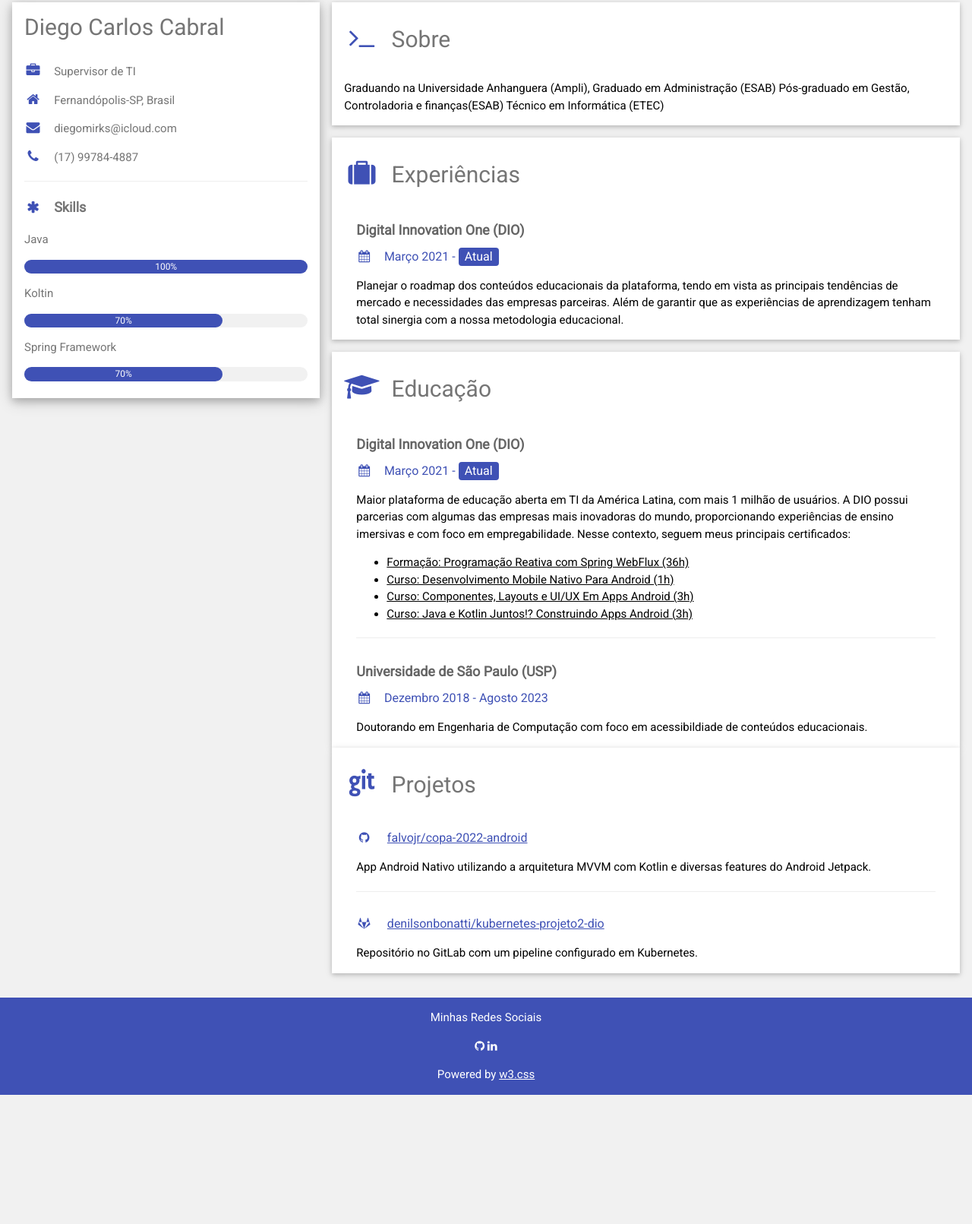
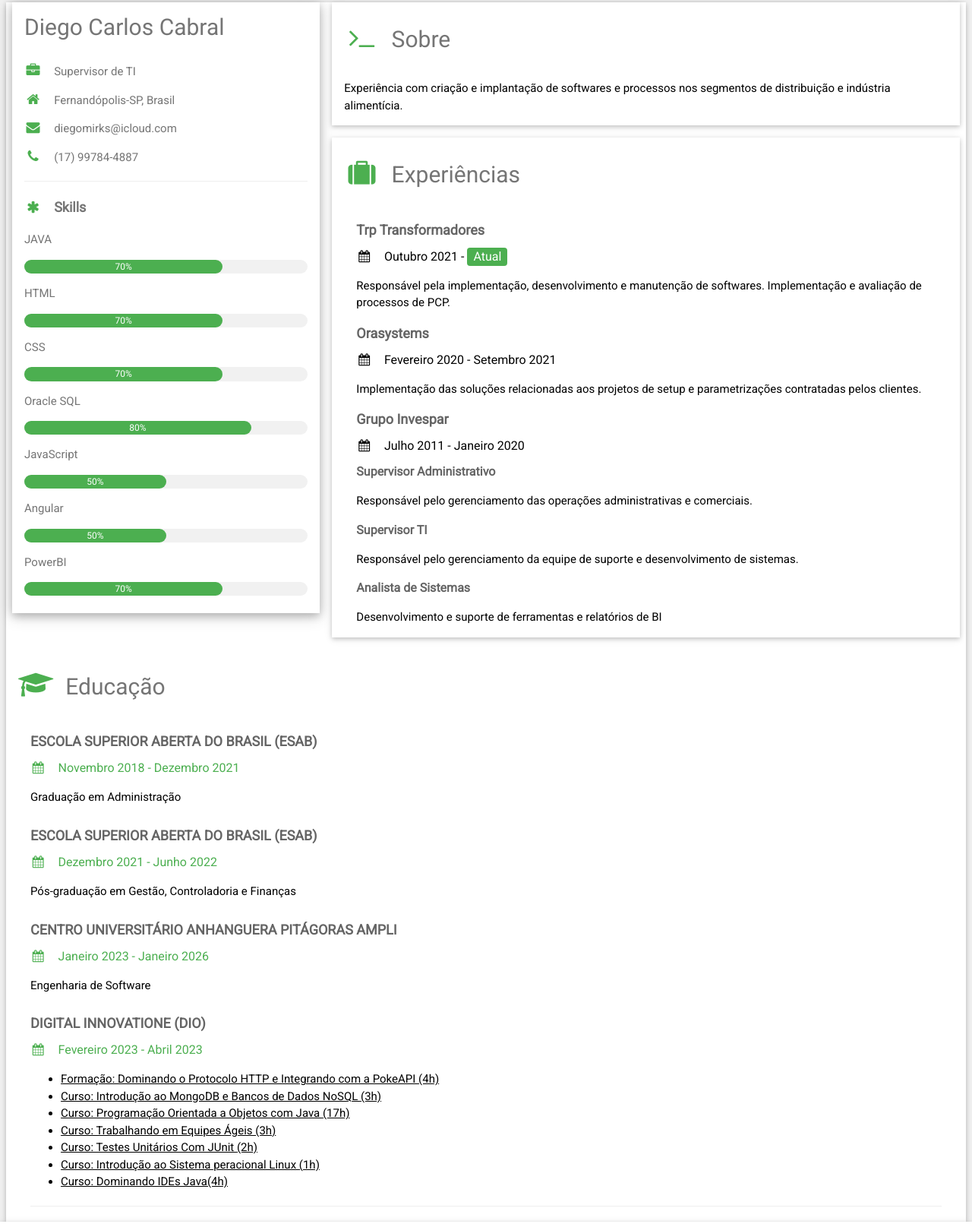
Before and after one commit to D2Cabral/Cv, a plain HTML site: page index.html in a window 1280 px wide. Shown: the part 13-1624 px from the top of the page at 76% size. Before the commit the page ends 1454 px from the top, so only its background shows below. Drawn offline with nearby package versions, Linux system fonts and the light colour scheme.

Commit message:
Atualização

```diff
--- a/index.html
+++ b/index.html
@@ -12,9 +12,18 @@
   <link rel="stylesheet" href="https://www.w3schools.com/w3css/4/w3.css">
   <link rel='stylesheet' href='https://fonts.googleapis.com/css?family=Roboto'>
   <link rel="stylesheet" href="https://cdnjs.cloudflare.com/ajax/libs/font-awesome/4.7.0/css/font-awesome.min.css">
-
   <style>
-      html,body,h1,h2,h3,h4,h5,h6 {font-family: "Roboto", sans-serif}
+    html,
+    body,
+    h1,
+    h2,
+    h3,
+    h4,
+    h5,
+    h6,
+    h7 {
+      font-family: "Roboto", sans-serif
+    }
   </style>
 
 </head>
@@ -36,26 +45,42 @@
             <h2>Diego Carlos Cabral</h2>
           </div>
           <div class="w3-container">
-              <p><i class="fa fa-briefcase fa-fw w3-margin-right w3-large w3-text-indigo"></i>Supervisor de TI</p>
-              <p><i class="fa fa-home fa-fw w3-margin-right w3-large w3-text-indigo"></i>Fernandópolis-SP, Brasil</p>
-              <p><i class="fa fa-envelope fa-fw w3-margin-right w3-large w3-text-indigo"></i>diegomirks@icloud.com</p>
-              <p><i class="fa fa-phone fa-fw w3-margin-right w3-large w3-text-indigo"></i>(17) 99784-4887</p>
+            <p><i class="fa fa-briefcase fa-fw w3-margin-right w3-large w3-text-green"></i>Supervisor de TI</p>
+            <p><i class="fa fa-home fa-fw w3-margin-right w3-large w3-text-green"></i>Fernandópolis-SP, Brasil</p>
+            <p><i class="fa fa-envelope fa-fw w3-margin-right w3-large w3-text-green"></i>diegomirks@icloud.com</p>
+            <p><i class="fa fa-phone fa-fw w3-margin-right w3-large w3-text-green"></i>(17) 99784-4887</p>
             <hr>
 
             <p class="w3-large">
-                <b><i class="fa fa-asterisk fa-fw w3-margin-right w3-text-indigo"></i>Skills</b>
+              <b><i class="fa fa-asterisk fa-fw w3-margin-right w3-text-green"></i>Skills</b>
             </p>
-              <p>Java</p>
+            <p>JAVA</p>
             <div class="w3-light-grey w3-round-xlarge w3-small">
-                <div class="w3-container w3-center w3-round-xlarge w3-indigo" style="width:100%">100%</div>
+              <div class="w3-container w3-center w3-round-xlarge w3-green" style="width:70%">70%</div>
             </div>
-              <p>Koltin</p>
+            <p>HTML </p>
             <div class="w3-light-grey w3-round-xlarge w3-small">
-                <div class="w3-container w3-center w3-round-xlarge w3-indigo" style="width:70%">70%</div>
+              <div class="w3-container w3-center w3-round-xlarge w3-green" style="width:70%">70%</div>
             </div>
-              <p>Spring Framework</p>
+            <p>CSS</p>
             <div class="w3-light-grey w3-round-xlarge w3-small">
-                <div class="w3-container w3-center w3-round-xlarge w3-indigo" style="width:70%">70%</div>
+              <div class="w3-container w3-center w3-round-xlarge w3-green" style="width:70%">70%</div>
+            </div>
+            <p>Oracle SQL</p>
+            <div class="w3-light-grey w3-round-xlarge w3-small">
+              <div class="w3-container w3-center w3-round-xlarge w3-green" style="width:80%">80%</div>
+            </div>
+            <p>JavaScript</p>
+            <div class="w3-light-grey w3-round-xlarge w3-small">
+              <div class="w3-container w3-center w3-round-xlarge w3-green" style="width:50%">50%</div>
+            </div>
+            <p>Angular</p>
+            <div class="w3-light-grey w3-round-xlarge w3-small">
+              <div class="w3-container w3-center w3-round-xlarge w3-green" style="width:50%">50%</div>
+            </div>
+            <p>PowerBI</p>
+            <div class="w3-light-grey w3-round-xlarge w3-small">
+              <div class="w3-container w3-center w3-round-xlarge w3-green" style="width:70%">70%</div>
             </div>
             <br>
           </div>
@@ -68,71 +93,102 @@
       <div class="w3-twothird">
 
         <div class="w3-container w3-card w3-white w3-margin-bottom">
-            <h2 class="w3-text-grey w3-padding-16"><i class="fa fa-terminal fa-fw w3-margin-right w3-xxlarge w3-text-indigo"></i>Sobre</h2>
-            <p> Graduando na Universidade Anhanguera (Ampli),
-                Graduado em Administração (ESAB)
-                Pós-graduado em Gestão, Controladoria e finanças(ESAB)
-                Técnico em Informática (ETEC)
+          <h2 class="w3-text-grey w3-padding-16"><i
+              class="fa fa-terminal fa-fw w3-margin-right w3-xxlarge w3-text-green"></i>Sobre</h2>
+          <p>
+            Experiência com criação e implantação de softwares e processos nos segmentos de distribuição e indústria alimentícia.
 
           </p>
         </div>
 
         <div class="w3-container w3-card w3-white w3-margin-bottom">
           <h2 class="w3-text-grey w3-padding-16">
-              <i class="fa fa-suitcase fa-fw w3-margin-right w3-xxlarge w3-text-indigo"></i>Experiências
+            <i class="fa fa-suitcase fa-fw w3-margin-right w3-xxlarge w3-text-green"></i>Experiências
           </h2>
           <div class="w3-container">
-              <h5 class="w3-opacity"><b>Digital Innovation One (DIO)</b></h5>
-              <h6 class="w3-text-indigo"><i class="fa fa-calendar fa-fw w3-margin-right"></i>Março 2021 - <span class="w3-tag w3-indigo w3-round">Atual</span></h6>
-              <p>Planejar o roadmap dos conteúdos educacionais da plataforma, tendo em vista as principais tendências de mercado e necessidades das empresas parceiras. Além de garantir que as experiências de aprendizagem tenham total sinergia com a nossa metodologia educacional.</p>
+            <h5 class="w3-opacity"><b>Trp Transformadores</b></h5>
+            <h6 class="w3-text-black"><i class="fa fa-calendar fa-fw w3-margin-right"></i>Outubro 2021 - <span
+                class="w3-tag w3-green w3-round">Atual</span></h6>
+            <p>Responsável pela implementação, desenvolvimento e manutenção de softwares.
+              Implementação e avaliação de processos de PCP.</p>
+
+            <h5 class="w3-opacity"><b>Orasystems</b></h5>
+            <h6 class="w3-text-black"><i class="fa fa-calendar fa-fw w3-margin-right"></i>Fevereiro 2020 - <span
+                class="w3-text-black">Setembro 2021</span></h6>
+            <p>Implementação das soluções relacionadas aos projetos de setup e parametrizações contratadas pelos
+              clientes.</p>
+
+            <h5 class="w3-opacity"><b>Grupo Invespar</b></h5>
+            <h6 class="w3-text-black"><i class="fa fa-calendar fa-fw w3-margin-right"></i>Julho 2011 - <span
+                class="w3-text-black">Janeiro 2020</span></h6>
+            <h6 class="w3-opacity"><b> Supervisor Administrativo </b></h6>
+            <p>Responsável pelo gerenciamento das operações administrativas e comerciais.</p>
+            <h6 class="w3-opacity"><b> Supervisor TI </b></h6>
+            <p>Responsável pelo gerenciamento da equipe de suporte e desenvolvimento de sistemas.</p>
+            <h6 class="w3-opacity"><b> Analista de Sistemas </b></h6>
+            <P>Desenvolvimento e suporte de ferramentas e relatórios de BI</P>
+
+          </div>
         </div>
       </div>
 
       <div class="w3-container w3-card w3-white">
         <h2 class="w3-text-grey w3-padding-16">
-              <i class="fa fa-graduation-cap fa-fw w3-margin-right w3-xxlarge w3-text-indigo"></i>Educação
+          <i class="fa fa-graduation-cap fa-fw w3-margin-right w3-xxlarge w3-text-green"></i>Educação
         </h2>
+
         <div class="w3-container">
-              <h5 class="w3-opacity"><b>Digital Innovation One (DIO)</b></h5>
-              <h6 class="w3-text-indigo"><i class="fa fa-calendar fa-fw w3-margin-right"></i>Março 2021 - <span class="w3-tag w3-indigo w3-round">Atual</span></h6>
-              <p>
-                Maior plataforma de educação aberta em TI da América Latina, com mais 1 milhão de usuários.
-                A DIO possui parcerias com algumas das empresas mais inovadoras do mundo, proporcionando experiências
-                de ensino imersivas e com foco em empregabilidade. Nesse contexto, seguem meus principais certificados:
-              </p>
+          <h5 class="w3-opacity"><b>ESCOLA SUPERIOR ABERTA DO BRASIL (ESAB)</b></h5>
+          <h6 class="w3-text-green"><i class="fa fa-calendar fa-fw w3-margin-right"></i>Novembro 2018 - Dezembro 2021
+          </h6>
+          <p> Graduação em Administração</p>
+        </div>
+        <div class="w3-container">
+          <h5 class="w3-opacity"><b>ESCOLA SUPERIOR ABERTA DO BRASIL (ESAB)</b></h5>
+          <h6 class="w3-text-green"><i class="fa fa-calendar fa-fw w3-margin-right"></i>Dezembro 2021 - Junho 2022
+          </h6>
+          <p>Pós-graduação em Gestão, Controladoria e Finanças</p>
+        </div>
+        <div class="w3-container">
+          <h5 class="w3-opacity"><b>CENTRO UNIVERSITÁRIO ANHANGUERA PITÁGORAS AMPLI </b></h5>
+          <h6 class="w3-text-green"><i class="fa fa-calendar fa-fw w3-margin-right"></i>Janeiro 2023 - Janeiro 2026
+          </h6>
+          <p>Engenharia de Software</p>
+        </div>
+
+        <div class="w3-container">
+          <h5 class="w3-opacity"><b>DIGITAL INNOVATIONE (DIO)</b></h5>
+          <h6 class="w3-text-green"><i class="fa fa-calendar fa-fw w3-margin-right"></i>Fevereiro 2023 - <span
+              class="w3-text-green">Abril 2023</span></h6>
+
           <ul>
-                <li><a href="https://www.dio.me/certificate/762101D2" target="_blank">Formação: Programação Reativa com Spring WebFlux (36h)</a></li>
-                <li><a href="https://www.dio.me/certificate/07041B99" target="_blank">Curso: Desenvolvimento Mobile Nativo Para Android (1h)</a></li>
-                <li><a href="https://www.dio.me/certificate/F12AC30B" target="_blank">Curso: Componentes, Layouts e UI/UX Em Apps Android (3h)</a></li>
-                <li><a href="https://www.dio.me/certificate/3FB20BF1" target="_blank">Curso: Java e Kotlin Juntos!? Construindo Apps Android (3h)</a></li>
+            <li><a href="https://www.dio.me/certificate/2CE3353A" target="_blank">Formação: Dominando o Protocolo HTTP e Integrando com a PokeAPI (4h)</a></li>
+            <li><a href="https://www.dio.me/certificate/F8CA9A86" target="_blank">Curso: Introdução ao MongoDB e Bancos de Dados NoSQL (3h)</a></li>
+            <li><a href="https://www.dio.me/certificate/15101EF0" target="_blank">Curso: Programação Orientada a Objetos com Java (17h)</a></li>
+            <li><a href="https://www.dio.me/certificate/907A08AD" target="_blank">Curso: Trabalhando em Equipes Ágeis (3h)</a></li>
+            <li><a href="https://www.dio.me/certificate/B7165F1C" target="_blank">Curso: Testes Unitários Com JUnit (2h)</a></li>
+            <li><a href="https://www.dio.me/certificate/02764EBF" target="_blank">Curso: Introdução ao Sistema peracional Linux (1h)
+            </a> </li>
+            <li><a href="https://www.dio.me/certificate/2EE29348" target="_blank">Curso:  Dominando IDEs Java(4h)
+            </a> </li>
+
           </ul>
           <hr>
         </div>
-            <div class="w3-container">
-              <h5 class="w3-opacity"><b>Universidade de São Paulo (USP)</b></h5>
-              <h6 class="w3-text-indigo"><i class="fa fa-calendar fa-fw w3-margin-right"></i>Dezembro 2018 - Agosto 2023</h6>
-              <p>Doutorando em Engenharia de Computação com foco em acessibildiade de conteúdos educacionais.</p>
       </div>
     </div>
 
     <div class="w3-container w3-card w3-white w3-margin-bottom">
       <h2 class="w3-text-grey w3-padding-16">
-              <i class="fa fa-git fa-fw w3-margin-right w3-xxlarge w3-text-indigo"></i>Projetos
+        <i class="fa fa-git fa-fw w3-margin-right w3-xxlarge w3-text-green"></i>Projetos
       </h2>
       <div class="w3-container">
-              <h6 class="w3-text-indigo">
+        <h6 class="w3-text-green">
           <i class="fa fa-github fa-fw w3-margin-right"></i>
-                <a href="https://github.com/falvojr/copa-2022-android" target="_blank">falvojr/copa-2022-android</a>
+          <a href="https://github.com/D2Cabral/Bootcamp-JAVA/tree/main/Pokedex" target="_blank">D2Cabral/pokedex</a>
         </h6>
-              <p>App Android Nativo utilizando a arquitetura MVVM com Kotlin e diversas features do Android Jetpack.</p>
+        <p>Construindo uma Pokédex com JavaScript</p>
         <hr>
-            </div>
-            <div class="w3-container">
-              <h6 class="w3-text-indigo">
-                <i class="fa fa-gitlab fa-fw w3-margin-right"></i>
-                <a href="https://gitlab.com/denilsonbonatti/kubernetes-projeto2-dio" target="_blank">denilsonbonatti/kubernetes-projeto2-dio</a>
-              </h6>
-              <p>Repositório no GitLab com um pipeline configurado em Kubernetes.</p>
       </div>
     </div>
 
@@ -145,10 +201,10 @@
   <!-- End Page Container -->
   </div>
 
-    <footer class="w3-container w3-indigo w3-center w3-margin-top">
+  <footer class="w3-container w3-green w3-center w3-margin-top">
     <p>Minhas Redes Sociais</p>
-      <a href="https://github.com/falvojr" target="_blank"><i class="fa fa-github w3-hover-opacity"></i></a>
-      <a href="https://www.linkedin.com/in/falvojr" target="_blank"><i class="fa fa-linkedin w3-hover-opacity"></i></a>
+    <a href="https://github.com/D2Cabral" target="_blank"><i class="fa fa-github w3-hover-opacity"></i></a>
+    <a href="https://www.linkedin.com/in/diego-cabral" target="_blank"><i class="fa fa-linkedin w3-hover-opacity"></i></a>
     <p>Powered by <a href="https://www.w3schools.com/w3css/default.asp" target="_blank">w3.css</a></p>
   </footer>
 
```
Lines whose indentation alone changed are shown as unchanged.
